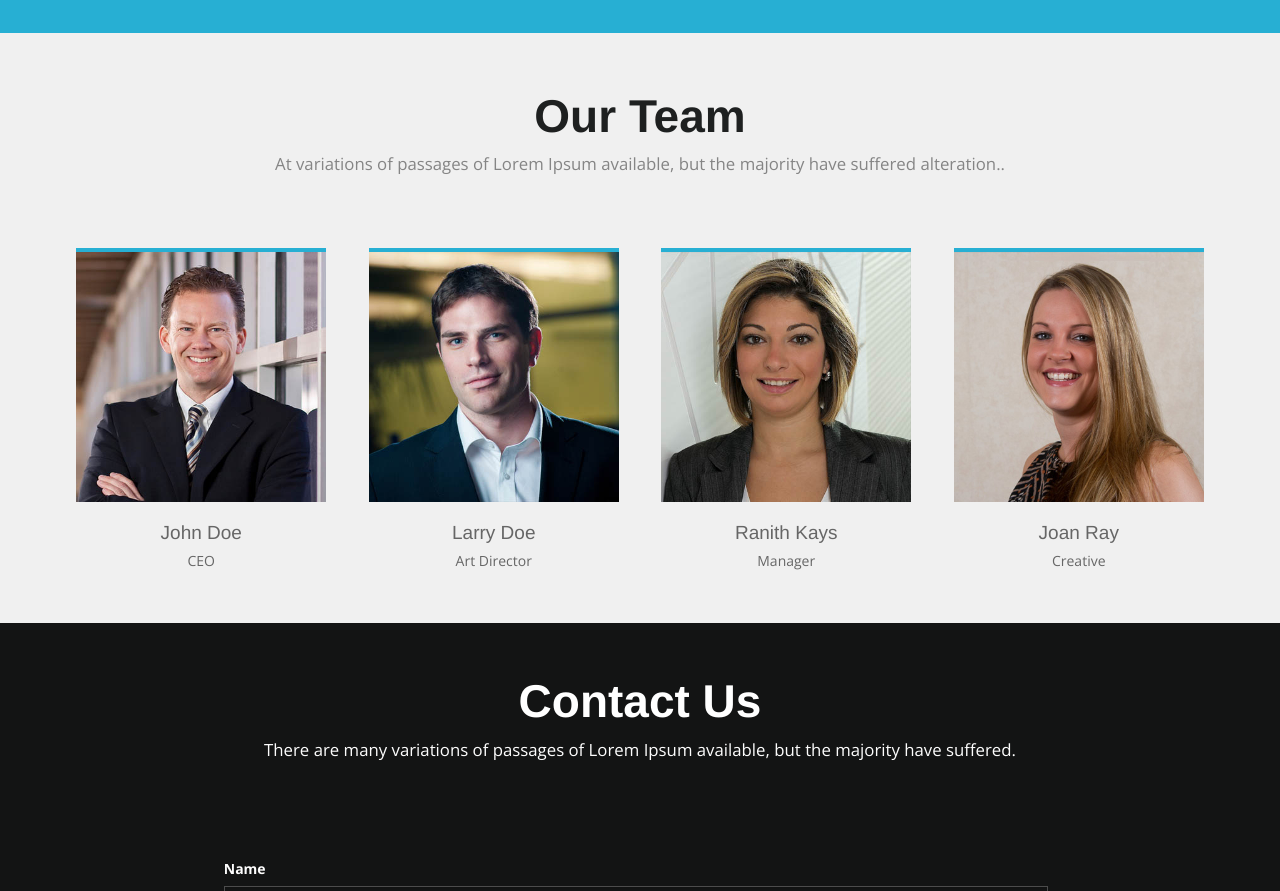
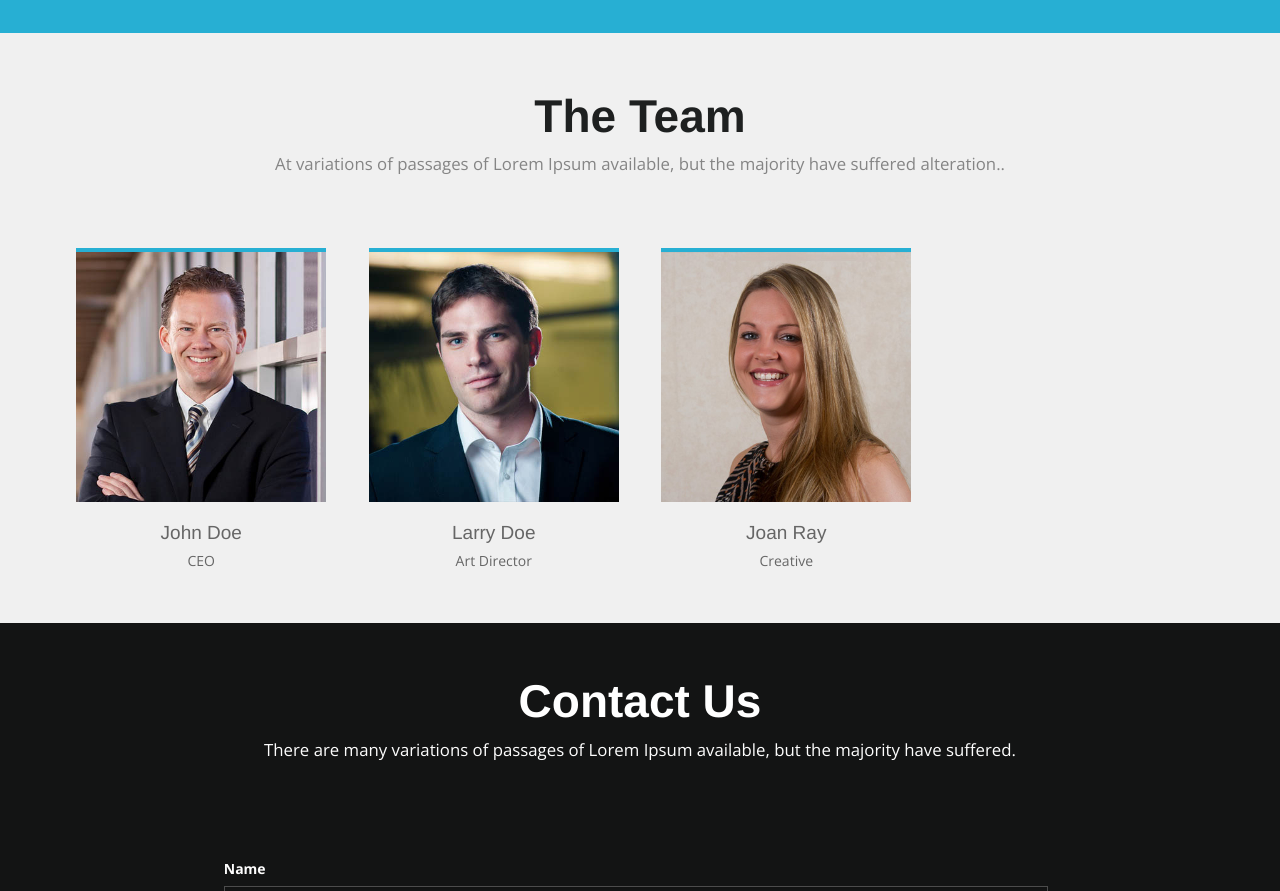
Before and after one commit to EDG-Y/EDG-Y.github.io, a plain HTML site: page index.html in a window 1280 px wide. Shown: the part 2478-3369 px from the top of the page. Drawn offline with nearby package versions, Linux system fonts and the light colour scheme.

Commit message:
Update index.html

```diff
--- a/index.html
+++ b/index.html
@@ -220,17 +220,19 @@
   </div>
 </section>
 
+
 <section id="team" class="page-section">
   <div class="container">
     <div class="heading text-center">
       <!-- Heading -->
-      <h2>Our Team</h2>
+      <h2>The Team</h2>
       <p>At variations of passages of Lorem Ipsum available, but the majority have suffered alteration..</p>
     </div>
     <!-- Team Member's Details -->
     <div class="team-content">
       <div class="row">
         <div class="col-md-3 col-sm-6 col-xs-6">
+
           <!-- Team Member -->
           <div class="team-member pDark">
             <!-- Image Hover Block -->
@@ -245,6 +247,7 @@
           </div>
         </div>
         <div class="col-md-3 col-sm-6 col-xs-6">
+
           <!-- Team Member -->
           <div class="team-member pDark">
             <!-- Image Hover Block -->
@@ -258,20 +261,7 @@
             <div class="team-socials"> <a href="#"><i class="fa fa-facebook"></i></a> <a href="#"><i class="fa fa-google-plus"></i></a> <a href="#"><i class="fa fa-twitter"></i></a> <a href="#"><i class="fa fa-dribbble"></i></a> <a href="#"><i class="fa fa-github"></i></a> </div>
           </div>
         </div>
-        <div class="col-md-3 col-sm-6 col-xs-6">
-          <!-- Team Member -->
-          <div class="team-member pDark">
-            <!-- Image Hover Block -->
-            <div class="member-img">
-              <!-- Image  -->
-              <img class="img-responsive" src="images/photo-3.jpg" alt=""> </div>
-            <!-- Member Details -->
-            <h4>Ranith Kays</h4>
-            <!-- Designation -->
-            <span class="pos">Manager</span>
-            <div class="team-socials"> <a href="#"><i class="fa fa-facebook"></i></a> <a href="#"><i class="fa fa-google-plus"></i></a> <a href="#"><i class="fa fa-twitter"></i></a> <a href="#"><i class="fa fa-dribbble"></i></a> <a href="#"><i class="fa fa-github"></i></a> </div>
-          </div>
-        </div>
+
         <div class="col-md-3 col-sm-6 col-xs-6">
           <!-- Team Member -->
           <div class="team-member pDark">
```
